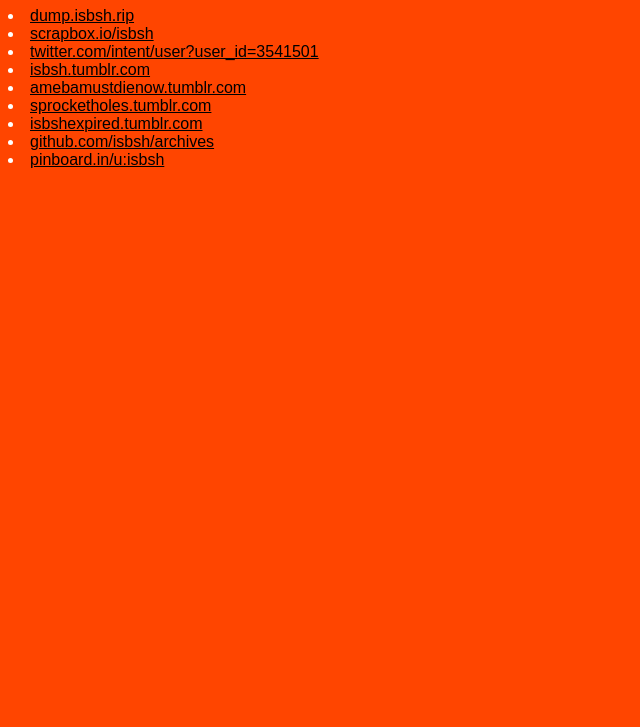
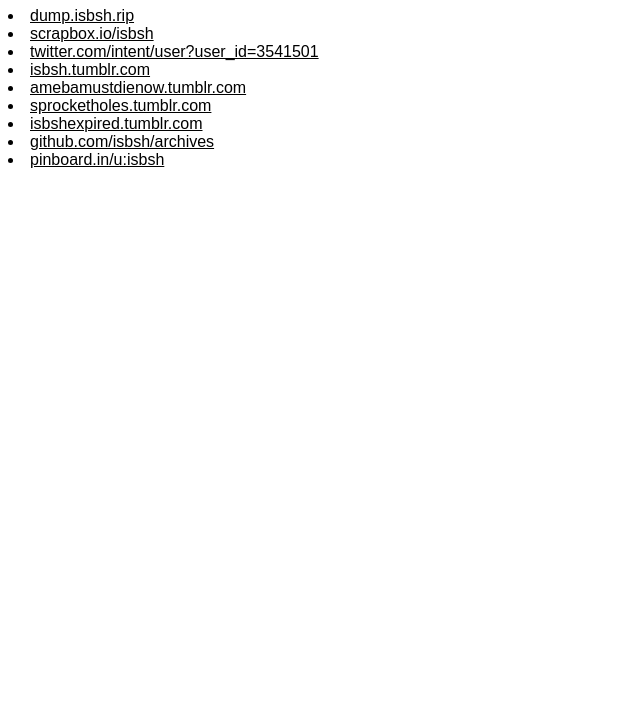
Before and after one commit to isbsh/info, a plain HTML site: page public/index.html in a window 1280 px wide. Shown: the part 73-800 px from the top of the page, without its empty margins (0-640 px from the left). Drawn offline with Linux system fonts and the light colour scheme; a web font is replaced by a local one.

Commit message:
Update index.html

```diff
--- a/public/index.html
+++ b/public/index.html
@@ -13,9 +13,6 @@
       }
 
       body {
-        -webkit-font-smoothing: antialiased;
-        background-color: orangered;
-        color: white;
         font-family: 'Jaldi', sans-serif;
       }
 
```
